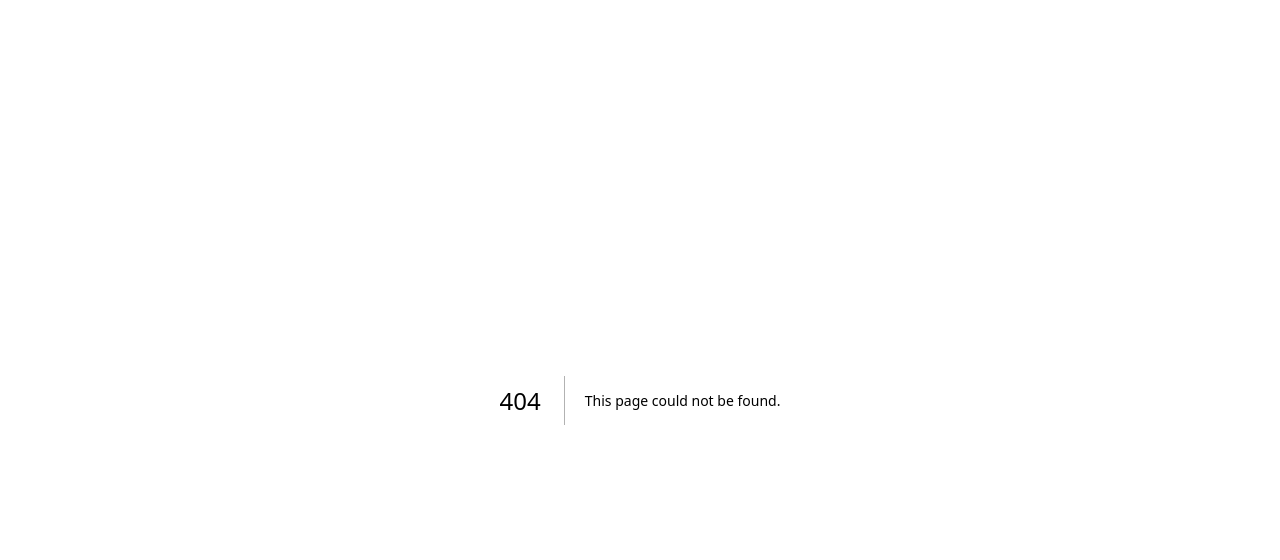
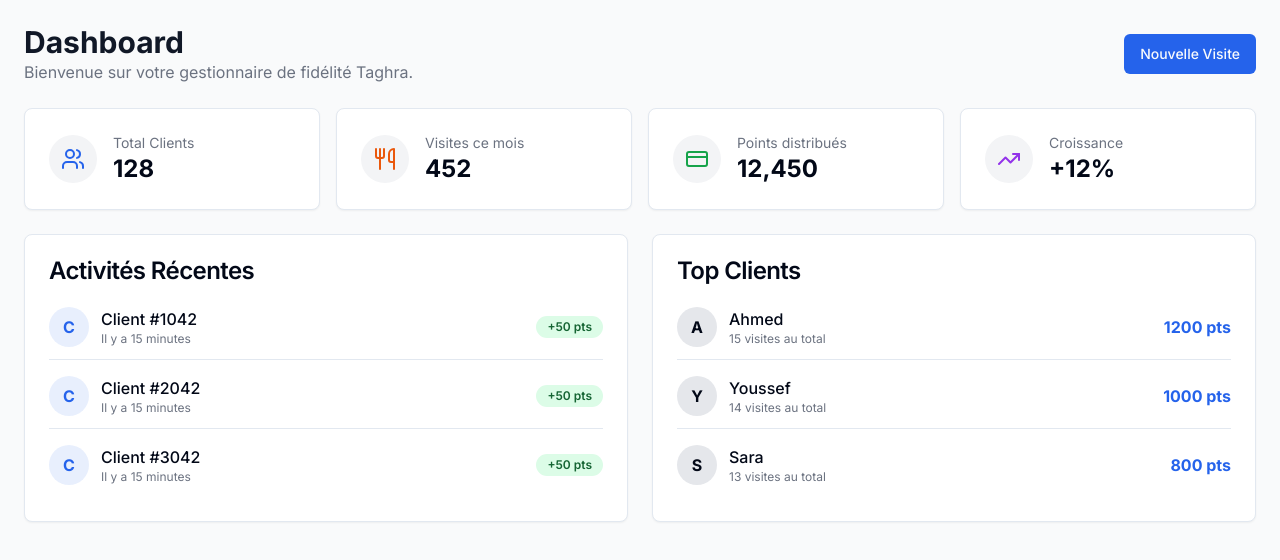
Before and after one commit to elgarneyoussef2-ui/fidele, a Next.js app: page /dashboard in a window 1280 px wide. Before the commit this address had no page. Shown: the top 560 px of the page. Built offline with nearby package versions, Linux system fonts and the light colour scheme.

Commit message:
feat: implement dashboard page and update root redirection

```diff
--- /dev/null
+++ b/src/app/dashboard/page.tsx
@@ -0,0 +1,92 @@
+import { Card, CardContent, CardHeader, CardTitle } from '@/components/ui/card'
+import { Badge } from '@/components/ui/badge'
+import { Button } from '@/components/ui/button'
+import { Users, CreditCard, Utensils, TrendingUp } from 'lucide-react'
+
+export default function DashboardPage() {
+  // Données simulées pour le dashboard
+  const stats = [
+    { label: 'Total Clients', value: '128', icon: Users, color: 'text-blue-600' },
+    { label: 'Visites ce mois', value: '452', icon: Utensils, color: 'text-orange-600' },
+    { label: 'Points distribués', value: '12,450', icon: CreditCard, color: 'text-green-600' },
+    { label: 'Croissance', value: '+12%', icon: TrendingUp, color: 'text-purple-600' },
+  ]
+
+  return (
+    <div className="p-6 space-y-6 bg-gray-50 min-h-screen">
+      <div className="flex justify-between items-center">
+        <div>
+          <h1 className="text-3xl font-bold text-gray-900">Dashboard</h1>
+          <p className="text-gray-500">Bienvenue sur votre gestionnaire de fidélité Taghra.</p>
+        </div>
+        <Button>Nouvelle Visite</Button>
+      </div>
+
+      <div className="grid grid-cols-1 md:grid-cols-2 lg:grid-cols-4 gap-4">
+        {stats.map((stat, i) => (
+          <Card key={i} className="hover:shadow-md transition-shadow">
+            <CardContent className="p-6 flex items-center space-x-4">
+              <div className={`p-3 rounded-full bg-gray-100 ${stat.color}`}>
+                <stat.icon size={24} />
+              </div>
+              <div>
+                <p className="text-sm text-gray-500">{stat.label}</p>
+                <p className="text-2xl font-bold">{stat.value}</p>
+              </div>
+            </CardContent>
+          </Card>
+        ))}
+      </div>
+
+      <div className="grid grid-cols-1 lg:grid-cols-2 gap-6">
+        <Card>
+          <CardHeader>
+            <CardTitle>Activités Récentes</CardTitle>
+          </CardHeader>
+          <CardContent>
+            <div className="space-y-4">
+              {[1, 2, 3].map((item) => (
+                <div key={item} className="flex items-center justify-between border-b pb-3 last:border-0">
+                  <div className="flex items-center space-x-3">
+                    <div className="w-10 h-10 rounded-full bg-primary/10 flex items-center justify-center font-bold text-primary">
+                      C
+                    </div>
+                    <div>
+                      <p className="font-medium">Client #{item}042</p>
+                      <p className="text-xs text-gray-500">Il y a 15 minutes</p>
+                    </div>
+                  </div>
+                  <Badge variant="success">+50 pts</Badge>
+                </div>
+              ))}
+            </div>
+          </CardContent>
+        </Card>
+
+        <Card>
+          <CardHeader>
+            <CardTitle>Top Clients</CardTitle>
+          </CardHeader>
+          <CardContent>
+             <div className="space-y-4">
+              {['Ahmed', 'Youssef', 'Sara'].map((name, i) => (
+                <div key={i} className="flex items-center justify-between border-b pb-3 last:border-0">
+                  <div className="flex items-center space-x-3">
+                    <div className="w-10 h-10 rounded-full bg-gray-200 flex items-center justify-center font-bold">
+                      {name[0]}
+                    </div>
+                    <div>
+                      <p className="font-medium">{name}</p>
+                      <p className="text-xs text-gray-500">{15 - i} visites au total</p>
+                    </div>
+                  </div>
+                  <p className="font-bold text-primary">{1200 - (i * 200)} pts</p>
+                </div>
+              ))}
+            </div>
+          </CardContent>
+        </Card>
+      </div>
+    </div>
+  )
+}
--- a/src/app/page.tsx
+++ b/src/app/page.tsx
@@ -1,6 +1,6 @@
 import { redirect } from 'next/navigation'
 
-// La page racine redirige vers la page de test du restaurant
+// La page racine redirige vers le dashboard
 export default function RootPage() {
-  redirect('/restaurant-test')
+  redirect('/dashboard')
 }
```
